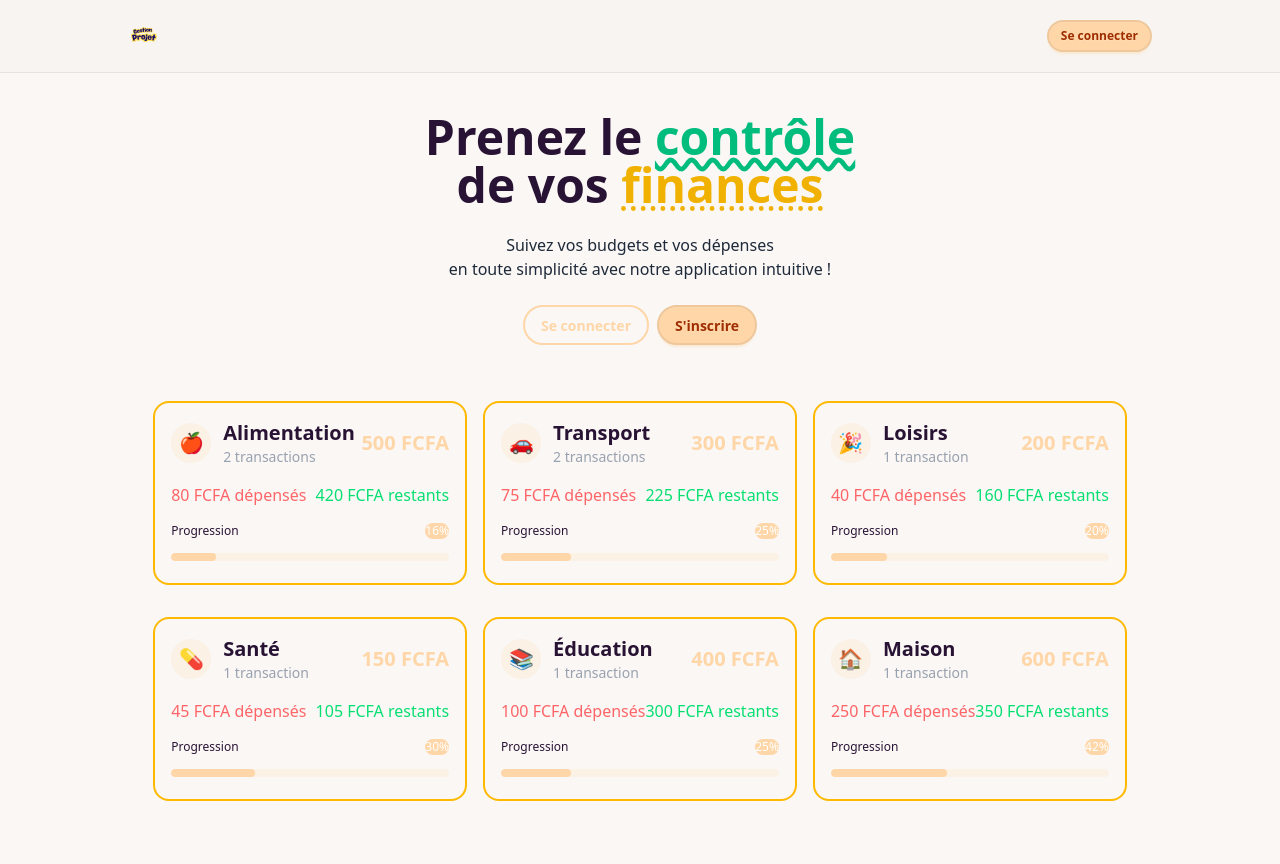
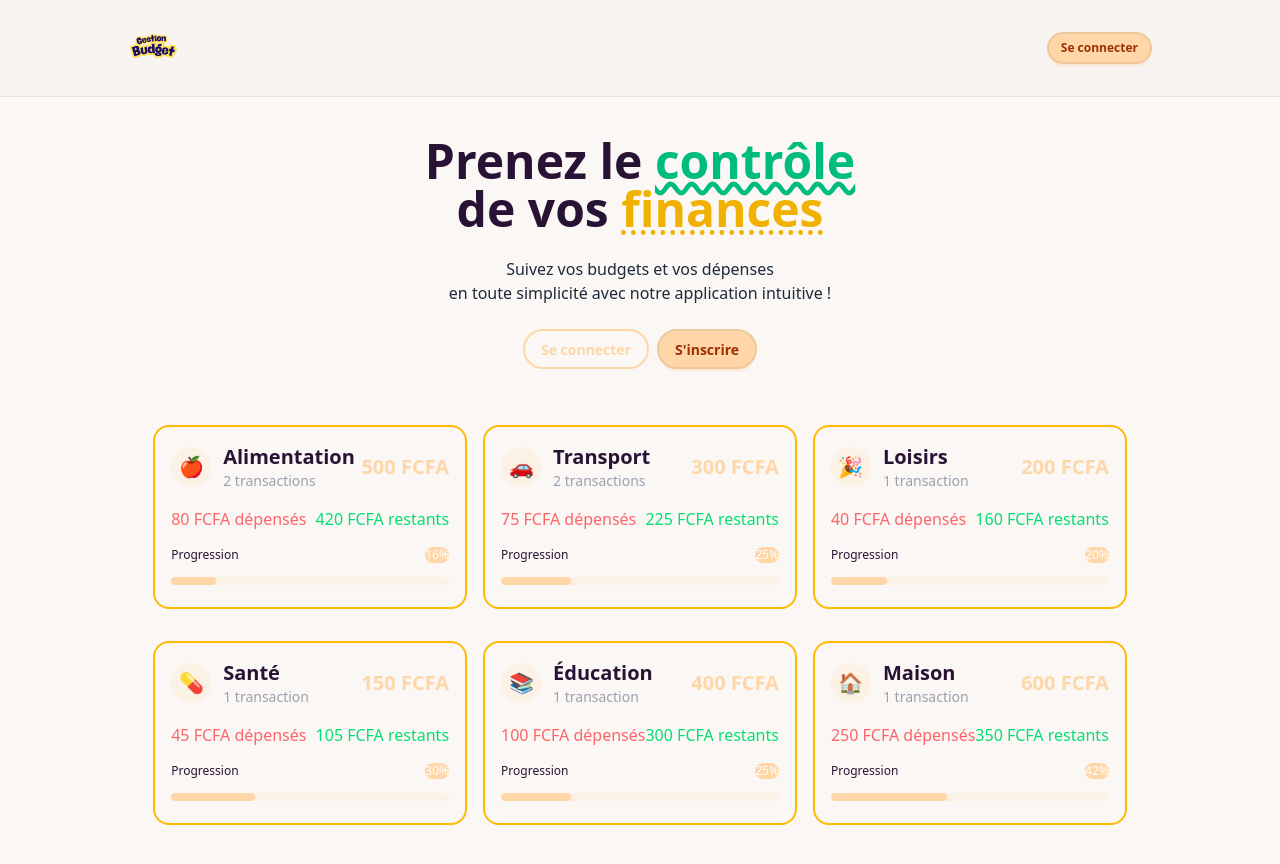
Before and after one commit to YO3CODER/Budget, a Next.js app: page / in a window 1280 px wide. Shown: the top 864 px of the page. Built offline with nearby package versions, Linux system fonts and the light colour scheme; no server answers.

Commit message:
Mise à jour

```diff
--- a/app/components/Navbar.tsx
+++ b/app/components/Navbar.tsx
@@ -10,9 +10,9 @@ const Logo = () => (
   <Image
     src="/logo.svg"
     alt="Logo"
-    width={160}
-    height={40}
-    className="h-8 w-auto sm:h-10"
+    width={240}
+    height={64}
+    className="h-12 w-auto sm:h-16"
     priority
   />
 )
```
Also changed, not shown: public/logo.svg.
